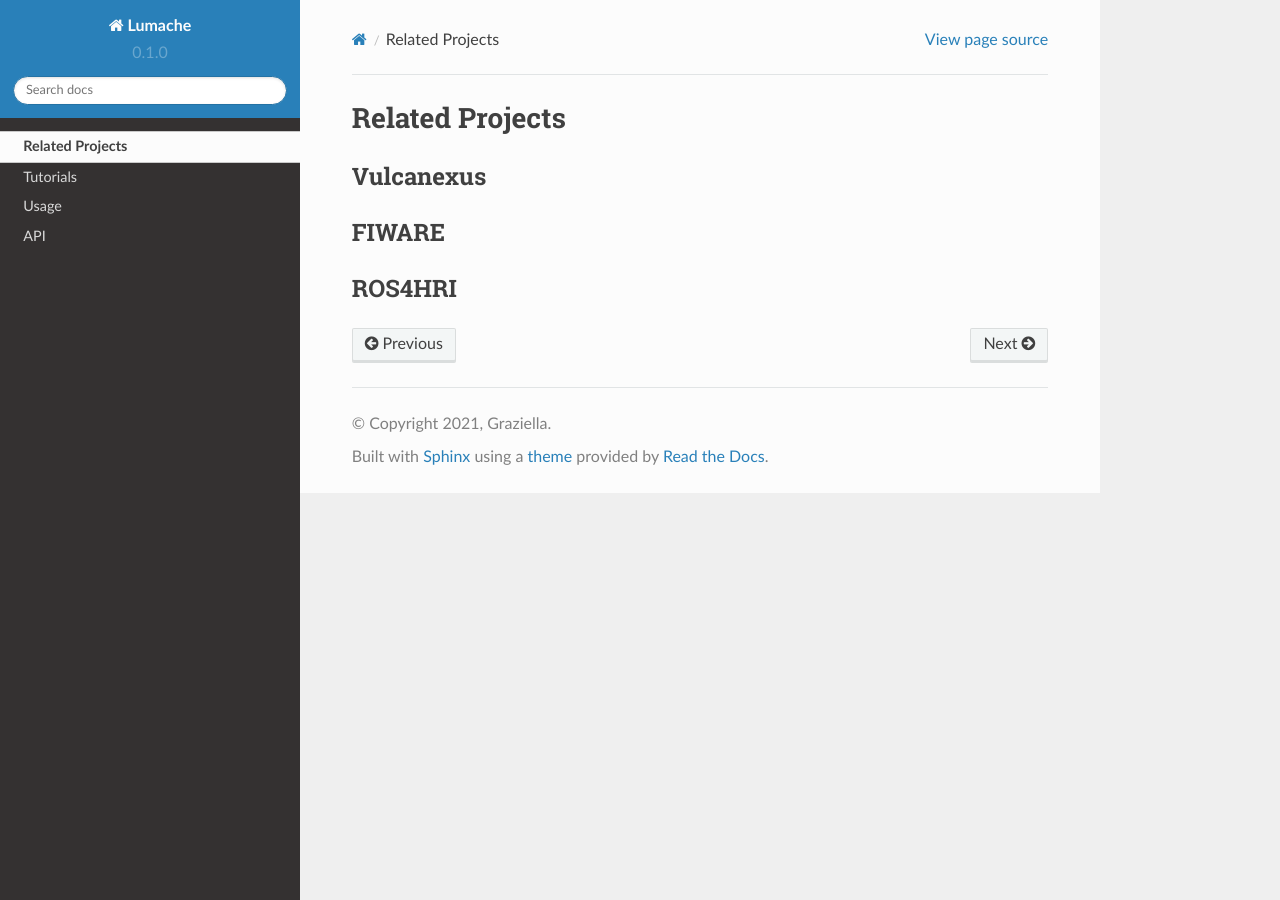
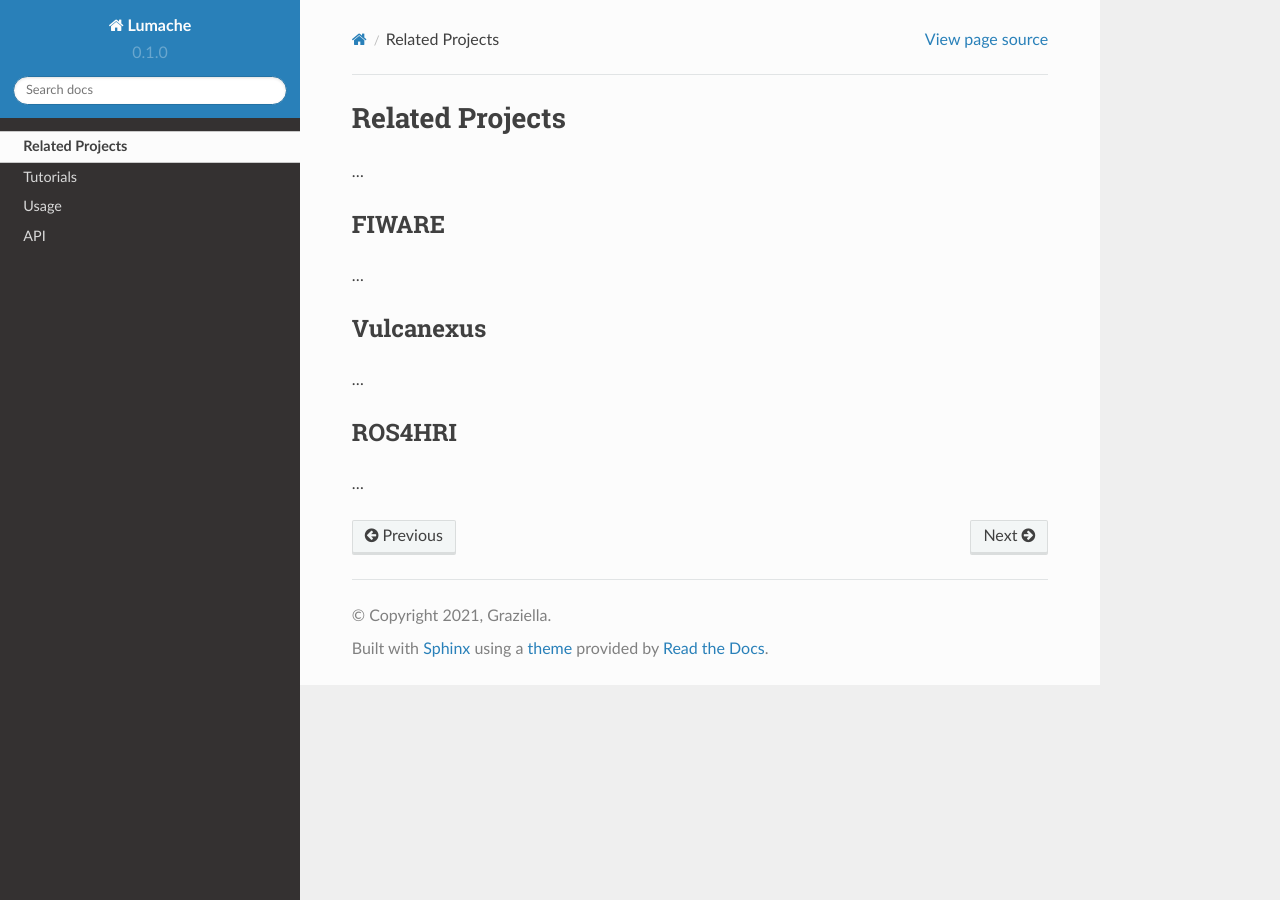
Before and after one commit to agileHRI/arise_documentation, a Sphinx documentation site: the page built from docs/source/related_projects.rst, in a window 1280 px wide. Built offline with Sphinx 7.4.7 and the Read the Docs theme 2.0.0, drawn with Linux system fonts in a browser that asks for light colours.

```diff
--- a/docs/source/related_projects.rst
+++ b/docs/source/related_projects.rst
@@ -1,8 +1,15 @@
 Related Projects
 ================
+...
+
+FIWARE
+------
+...
+
 Vulcanexus
 ----------
-FIWARE
-------
+...
+
 ROS4HRI
 -------
+...
```
